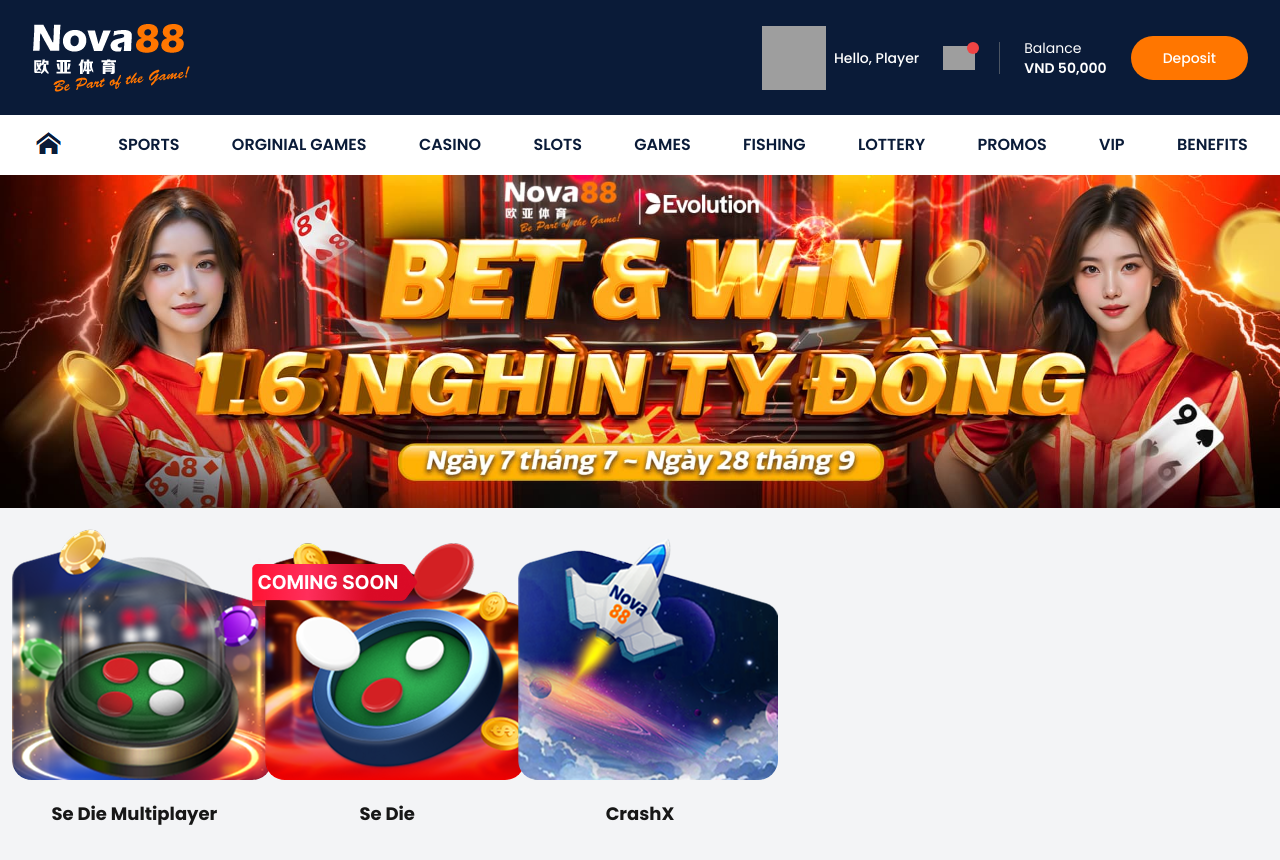
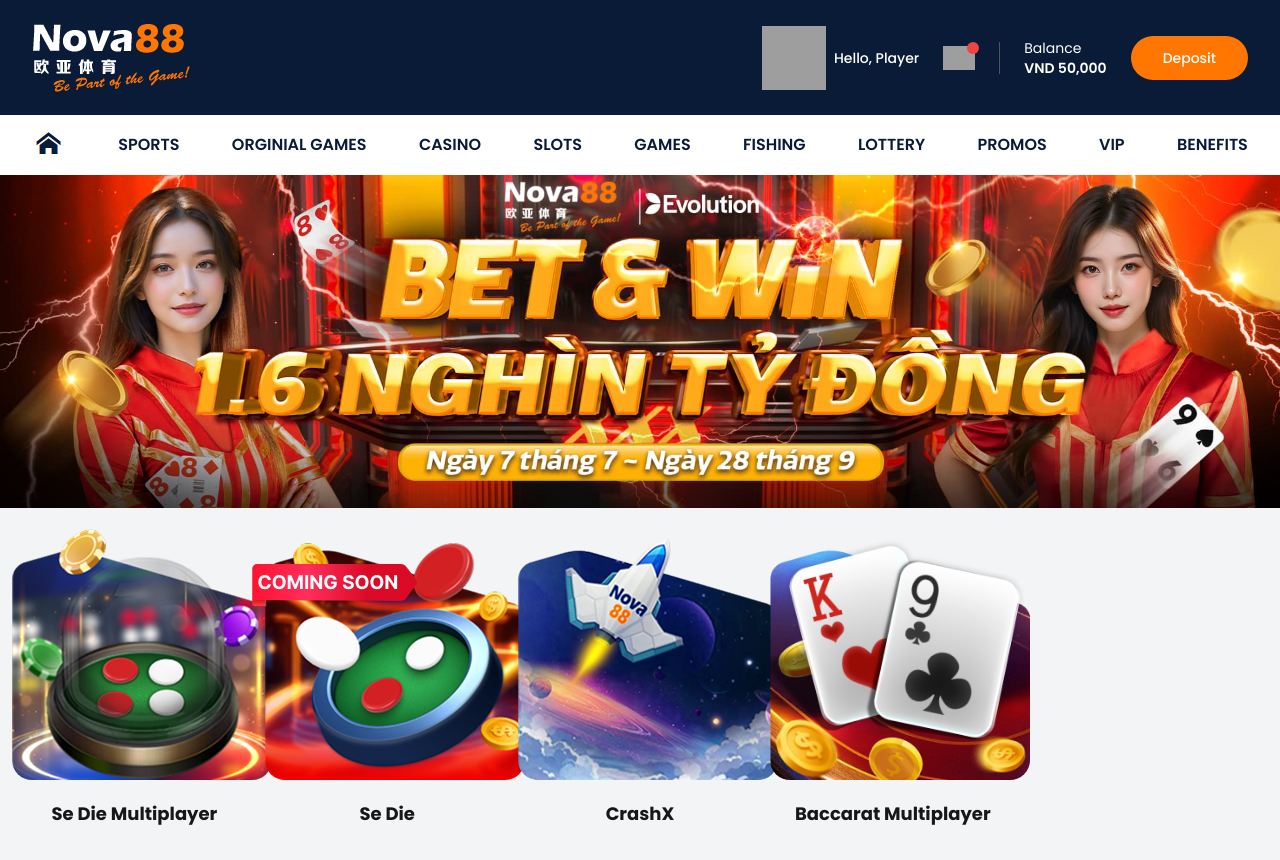
Before and after one commit to starixvn/l1_demo_original-game-demo, a Next.js app: page / in a window 1280 px wide. Built offline with nearby package versions, Linux system fonts and the light colour scheme; grey boxes are pictures that could not be loaded.

Commit message:
chore: add game baccarat multiplayer - Epic GL-4116

```diff
--- a/src/app/constants/games.ts
+++ b/src/app/constants/games.ts
@@ -2,7 +2,7 @@ export const GameCards = [
   { id: 148, name: "Se Die Multiplayer", icon: "se-die-multiplayer-icon.png", isComingSoon: false },
   { id: 152, name: "Se Die", icon: "se-die-singleplayer-icon.png", isComingSoon: true },
   { id: 144, name: "CrashX", icon: "crashx-icon.png", isComingSoon: false },
-  // { id: 149, name: "Baccarat Multiplayer", icon: "baccarat-multiplayer-icon.png", isComingSoon: true },
+  { id: 150, name: "Baccarat Multiplayer", icon: "baccarat-multiplayer-icon.png", isComingSoon: false },
   // { id: 150, name: "Big Small Multiplayer", icon: "big-small-multiplayer-icon.png", isComingSoon: true },
   // { id: 151, name: "Plinko", icon: "plinko-icon.png", isComingSoon: true },
   // { id: 153, name: "Baccarat Singleplayer", icon: "baccarat-singleplayer-icon.png", isComingSoon: true },
```
Also changed, not shown: public/game-icons/baccarat-multiplayer-icon.png (added).
